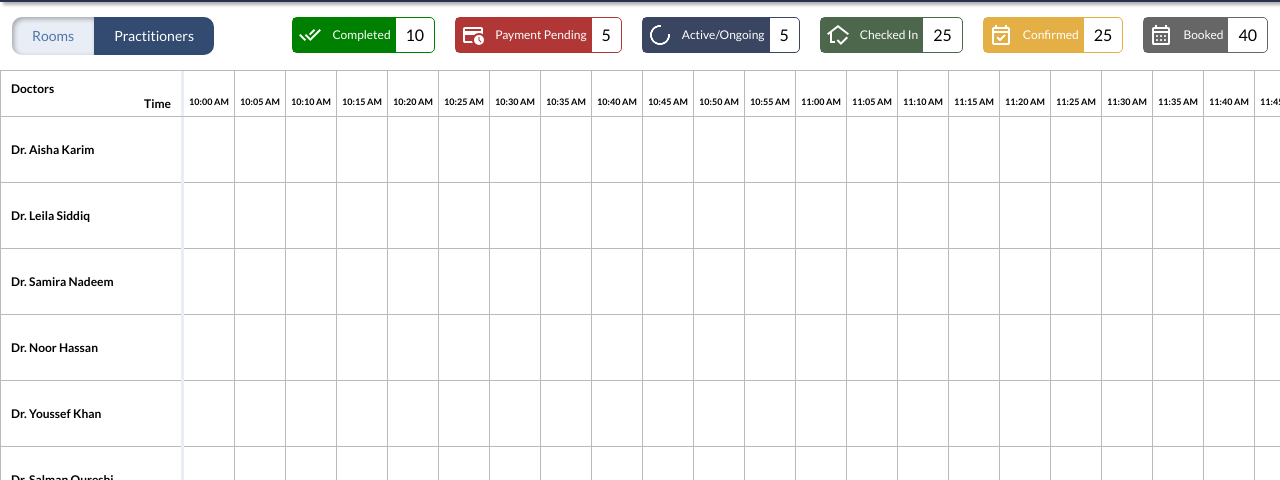
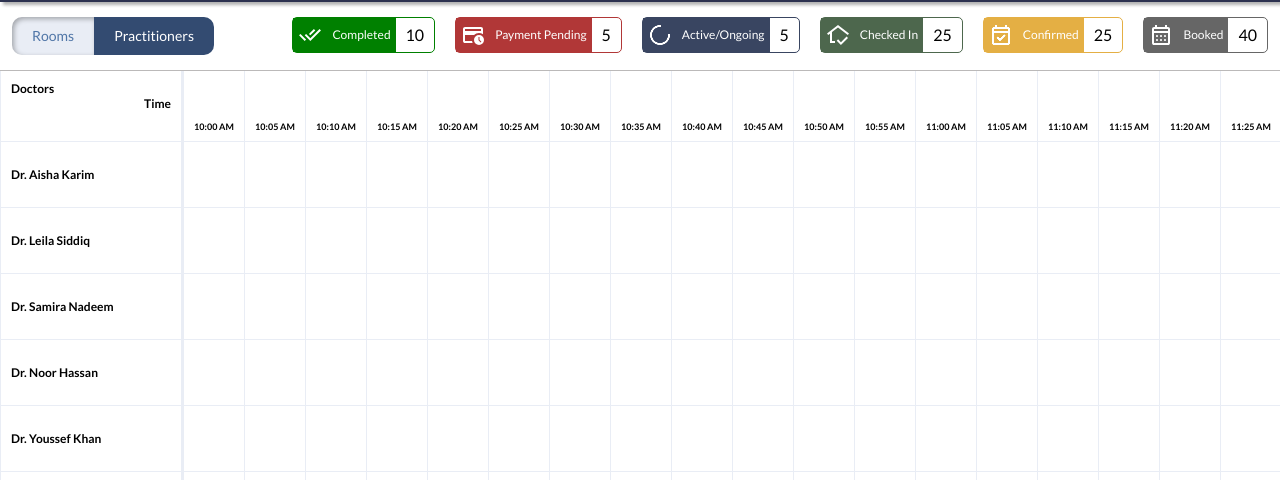
Before and after one commit to nasreenqrsh/aptmodule, a React (Vite) app: page / in a window 1280 px wide. Shown: the part 320-800 px from the top of the page. Built offline with nearby package versions, Linux system fonts and the light colour scheme.

Commit message:
CSS and react validation changes

```diff
--- a/src/index.css
+++ b/src/index.css
@@ -1208,7 +1208,7 @@
 .lftcol {
   display: flex;
   font: 400 12px/15px 'Lato', sans-serif;
-  border-bottom: 1px solid #b7babf;
+  border-bottom: 1px solid #E9EDF5;
 }
 
 .rgtcol {
@@ -1220,11 +1220,11 @@
 .tblcell {
   height: 45px;
   padding: 10px;
-  border-bottom: 1px solid #b7babf;
+  border-bottom: 1px solid #E9EDF5;
 }
 
 .lftmin {
-  border-left: 1px solid #b7babf;
+  border-left: 1px solid #E9EDF5;
   width: 180px;
   font-weight: 600;
   border-right: 3px solid #E9EDF5;
@@ -1238,7 +1238,7 @@
 .lgndth {
   padding: 10px;
   font-weight: 600;
-  height: 25px;
+  height: 50px;
 }
 
 .hrtxt{text-align: right;}
@@ -1246,25 +1246,25 @@
 .cldrttl {
   padding: 10px;
   font-weight: 400;
-  border-right: 1px solid #b7babf;
-  border-bottom: 1px solid #b7babf;
+  border-right: 1px solid #E9EDF5;
+  border-bottom: 1px solid #E9EDF5;
   padding: 10px 5px;
   font-size: 9px;
-  height: 25px;
+  height: 50px;
   text-align: center;
   position: sticky;
   font-weight:700;
-  width: 40px;
+  width: 50px;
   display: flex;
   align-items: flex-end;
   justify-content: center;
 }
 
 .cldrcol {
-  width: 40px;
+  width: 50px;
   height: 45px;
-  border-right: 1px solid #b7babf;
-  border-bottom: 1px solid #b7babf;
+  border-right: 1px solid #E9EDF5;
+  border-bottom: 1px solid #E9EDF5;
   padding: 10px 5px;
   position: relative;
 }
```
